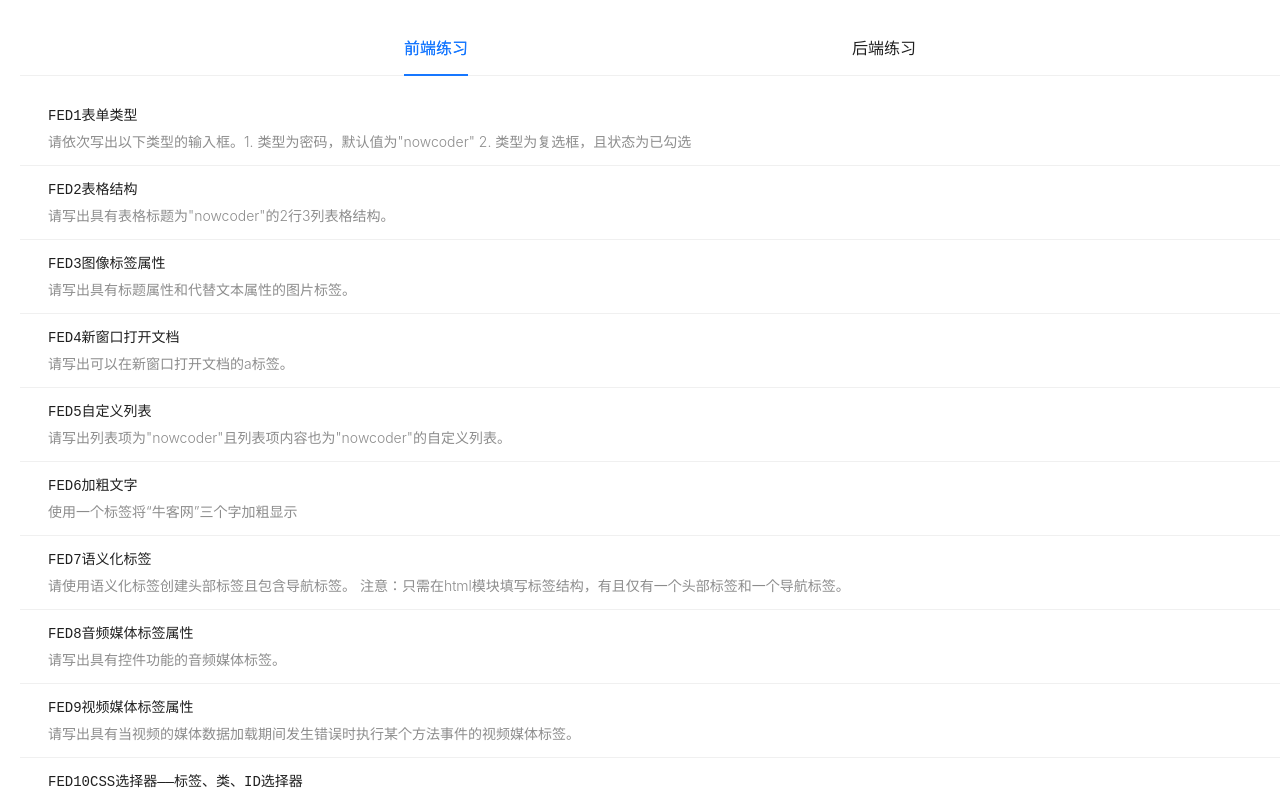
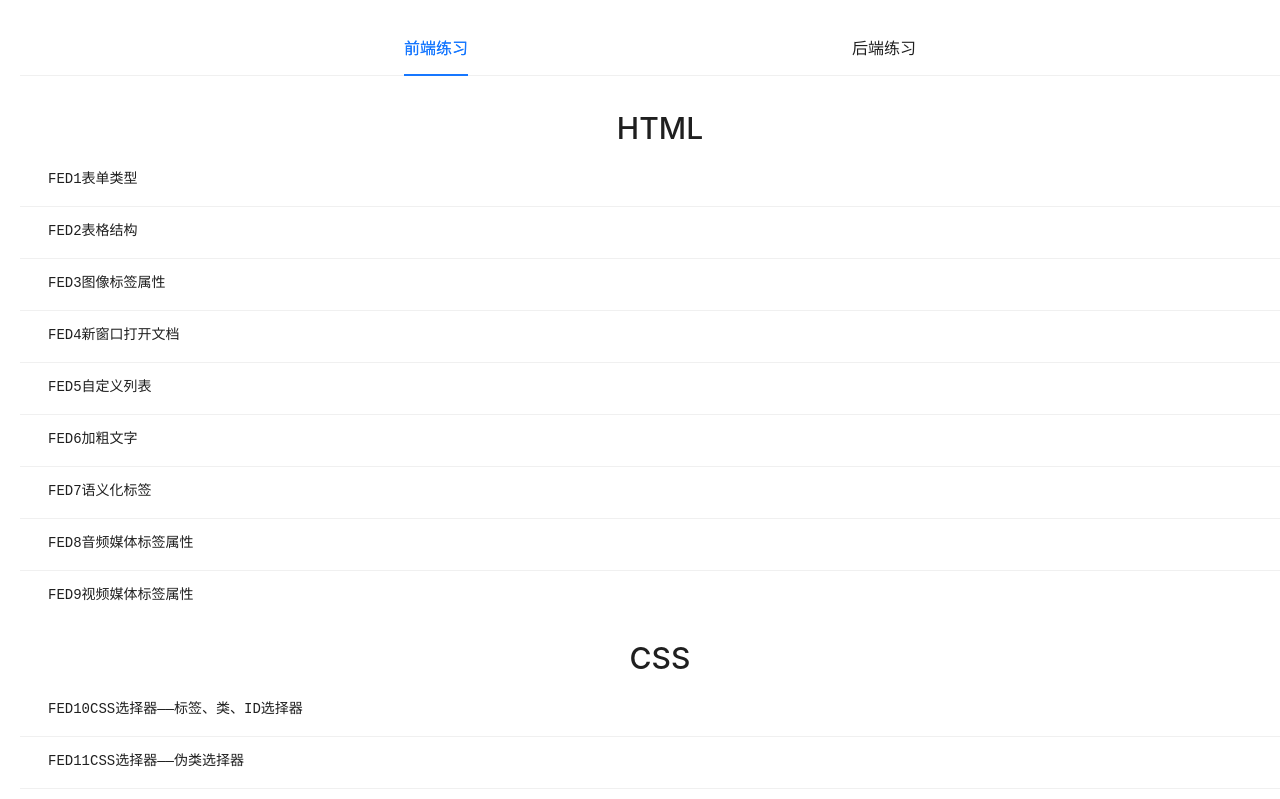
Before and after one commit to aub123/WED, a React (Vite) app: page /list in a window 1280 px wide. Shown: the top 799 px of the page. Built offline with nearby package versions, Linux system fonts and the light colour scheme.

Commit message:
simple api request mock

```diff
--- a/package.json
+++ b/package.json
@@ -12,6 +12,7 @@
     "@ant-design/icons": "^5.0.1",
     "ace-builds": "^1.16.0",
     "antd": "^5.4.1",
+    "axios": "^1.4.0",
     "qs": "^6.11.1",
     "rc-tabs": "^12.5.10",
     "react": "^18.2.0",
--- a/src/ExerciseList.jsx
+++ b/src/ExerciseList.jsx
@@ -2,17 +2,127 @@ import React, { useEffect, useState } from "react";
 import Plist from "./Plist";
 import { Tabs } from "antd";
 
-import data from "./mock/html题目集.json";
+// import data from "./mock/html题目集.json";
+import serviceAxios from "./assets/js/Myaxios";
+
 const ExerciseList = () => {
   const { TabPane } = Tabs;
 
   const [exercises, setExercises] = useState([]);
-
+  const [CSS,setCSS] = useState([])
   useEffect(() => {
     // 在这里可以发送请求获取所有的练习题目
     // 并将其存储到 exercises 变量中
-    const moca = data;
+    // serviceAxios.get("/allhtml",(res,err) => {
+    //   console.log(res)
+    //   setExercises(res)
+    // })
+    const moca = [
+      {
+        "number": "FED1",
+        "title": "表单类型",
+        "type": "HTML"
+      },
+      {
+        "number": "FED2",
+        "title": "表格结构",
+        "type": "HTML"
+      },
+      {
+        "number": "FED3",
+        "title": "图像标签属性",
+        "type": "HTML"
+      },
+      {
+        "number": "FED4",
+        "title": "新窗口打开文档",
+        "type": "HTML"
+      },
+      {
+        "number": "FED5",
+        "title": "自定义列表",
+        "type": "HTML"
+      },
+      {
+        "number": "FED6",
+        "title": "加粗文字",
+        "type": "HTML"
+      },
+      {
+        "number": "FED7",
+        "title": "语义化标签",
+        "type": "HTML"
+      },
+      {
+        "number": "FED8",
+        "title": "音频媒体标签属性",
+        "type": "HTML"
+      },
+      {
+        "number": "FED9",
+        "title": "视频媒体标签属性",
+        "type": "HTML"
+      }
+    ];
+    const moca1 = [
+      {
+        "number": "FED10",
+        "title": "CSS选择器——标签、类、ID选择器",
+        "type": "css"
+      },
+      {
+        "number": "FED11",
+        "title": "CSS选择器——伪类选择器",
+        "type": "css"
+      },
+      {
+        "number": "FED12",
+        "title": "CSS选择器——伪元素",
+        "type": "css"
+      },
+      {
+        "number": "FED13",
+        "title": "按要求写一个圆",
+        "type": "css"
+      },
+      {
+        "number": "FED14",
+        "title": "设置盒子宽高",
+        "type": "css"
+      },
+      {
+        "number": "FED15",
+        "title": "段落标识",
+        "type": "css"
+      },
+      {
+        "number": "FED16",
+        "title": "设置文字颜色",
+        "type": "css"
+      },
+      {
+        "number": "FED17",
+        "title": "?圣诞树",
+        "type": "css"
+      },
+      {
+        "number": "FED19",
+        "title": "固定定位",
+        "type": "css"
+      },
+      {
+        "number": "FED20",
+        "title": "CSS单位（一）",
+        "type": "css"
+      },
+      {
+        "number": "FED21",
+        "title": "CSS单位（二）",
+        "type": "css"
+      }
+    ]
     setExercises([...moca]);
+    setCSS([...moca1])
   }, []);
 
   const callback = () => {};
@@ -29,7 +139,10 @@ const ExerciseList = () => {
         onChange={callback}
       >
         <TabPane tab="前端练习" key="1">
+          <h2>HTML</h2>
           <Plist exercises={exercises} />
+          <h2>CSS</h2>
+          <Plist exercises={CSS}/>
         </TabPane>
         <TabPane tab="后端练习" key="2"></TabPane>
       </Tabs>
--- a/src/Login.jsx
+++ b/src/Login.jsx
@@ -69,7 +69,7 @@ const Login = () => {
                         //         if (res.status == 200) {
                         //             await showModal()
                         //             setTimeout(() => {
-                        //                 navigate('/')
+                        //                 navigate('/list')
                         //             }, 2000);
 
                         //         }
--- a/src/Plist.jsx
+++ b/src/Plist.jsx
@@ -1,11 +1,16 @@
 import React from "react";
 import { List } from "antd";
+import { useNavigate } from "react-router-dom";
 
 const Plist = ({ exercises }) => {
-  const handleSelectExercise = (exerciseId) => {
+  const navigate = useNavigate();
+  const handleSelectExercise = ({number,type}) => {
+    // console.log(params);
     // 在这里可以触发选中练习题目的事件
+    navigate(`/problem?problemId=${number}&type=${type}`)
     // 将 exerciseId 传递给父组件
   };
+
   return (
     <List
       // header = {(<div>}</div>)}
@@ -13,12 +18,11 @@ const Plist = ({ exercises }) => {
       dataSource={exercises}
       // style={{width: "100vh"}}
       renderItem={(item) => (
-        <List.Item onClick={() => handleSelectExercise(item.id)}>
+        <List.Item onClick={() => handleSelectExercise({number:item.number,type:item.type})}>
           <List.Item.Meta
             className="list-item"
-            header={<div>{item.所属}</div>}
-            // avatar={<Avatar src={`https://xsgames.co/randomusers/avatar.php?g=pixel&key=${index%3}`} />}
-            title={<a href="#">{item.序号}{item.标题}</a>}
+            header={<div>{item.title}</div>}
+            title={<a>{item.number}{item.title}</a>}
             description={item.题目}
           />
         </List.Item>
--- a/src/ProblemPanel.jsx
+++ b/src/ProblemPanel.jsx
@@ -4,77 +4,84 @@ import { UserOutlined } from "@ant-design/icons";
 import { useState } from "react";
 import { useEffect } from "react";
 
-const mockTestData = [
-  { input: "1,2,3", output: "6" },
-  { input: "4,5,6", output: "15" },
-  { input: "10,20,30", output: "60" },
-];
+// const mockTestData = [
+//   { input: "1,2,3", output: "6" },
+//   { input: "4,5,6", output: "15" },
+//   { input: "10,20,30", output: "60" },
+// ];
 
-const mockCommentsData = [
-  {
-    author: "user1",
-    avatar: <Avatar icon={<UserOutlined />} />,
-    content: <p>这道题很有意思！</p>,
-    datetime: (
-      <Tooltip title={"2022-04-02 12:34:56"}>
-        <span>{"3 days ago"}</span>
-      </Tooltip>
-    ),
-  },
-  {
-    author: "user2",
-    avatar: <Avatar icon={<UserOutlined />} />,
-    content: <p>感觉很难呢</p>,
-    datetime: (
-      <Tooltip title={"2022-04-01 10:11:12"}>
-        <span>{"4 days ago"}</span>
-      </Tooltip>
-    ),
-  },
-];
+// const mockCommentsData = [
+//   {
+//     author: "user1",
+//     avatar: <Avatar icon={<UserOutlined />} />,
+//     content: <p>这道题很有意思！</p>,
+//     datetime: (
+//       <Tooltip title={"2022-04-02 12:34:56"}>
+//         <span>{"3 days ago"}</span>
+//       </Tooltip>
+//     ),
+//   },
+//   {
+//     author: "user2",
+//     avatar: <Avatar icon={<UserOutlined />} />,
+//     content: <p>感觉很难呢</p>,
+//     datetime: (
+//       <Tooltip title={"2022-04-01 10:11:12"}>
+//         <span>{"4 days ago"}</span>
+//       </Tooltip>
+//     ),
+//   },
+// ];
 
-const ProblemDescription = ({ title, content }) => (
-  <Card title={title} bordered={false}>
-    <p>{content}</p>
-  </Card>
-);
+// const ProblemDescription = ({ title, content }) => (
+//   <Card title={title} bordered={false}>
+//     <p>{content}</p>
+//   </Card>
+// );
 
-const TestCases = () => (
-  <Card title="测试用例" bordered={false}>
-    <List
-      dataSource={mockTestData}
-      renderItem={(item) => (
-        <List.Item>
-          <List.Item.Meta title={`输入: ${item.input}`} />
-          <div>{`输出: ${item.output}`}</div>
-        </List.Item>
-      )}
-    />
-  </Card>
-);
-
-
+// const TestCases = () => (
+//   <Card title="测试用例" bordered={false}>
+//     <List
+//       dataSource={mockTestData}
+//       renderItem={(item) => (
+//         <List.Item>
+//           <List.Item.Meta title={`输入: ${item.input}`} />
+//           <div>{`输出: ${item.output}`}</div>
+//         </List.Item>
+//       )}
+//     />
+//   </Card>
+// );
 
 const ProblemPanel = ({ title, content }) => {
+  const [list, setList] = useState([]);
+
   useEffect(() => {
-    console.log(1)
-  },[])
-  const mock = {
-    "序号": "FED1",
-    "标题": "表单类型",
-    "题目": "请依次写出以下类型的输入框。1. 类型为密码，默认值为\"nowcoder\" 2. 类型为复选框，且状态为已勾选",
-    "题解": "<input type=\"password\" value=\"newcoder\">\n<br>\n<input type=\"checkbox\" checked>",
-    "python测试脚本": null,
-    "所属": "HTML"
-  }
-  const [list, setList] = useState([
-    { id: 1, title: "题目", content: mock.题目 },
-    { id: 2, title: "题解", content: mock.题解 },
-    { id: 3, title: "提交记录", content: mock.python测试脚本 },
-  ]);
+    // console.log(1)
+
+    const data = [
+      {
+        eid: 1,
+        number: "FED1",
+        title: "表单类型",
+        task: '请依次写出以下类型的输入框。1. 类型为密码，默认值为"nowcoder" 2. 类型为复选框，且状态为已勾选',
+        solution:
+          '<input type="password" value="newcoder">\n<br>\n<input type="checkbox" checked>',
+        test: null,
+        type: "HTML",
+      },
+    ];
+
+    const mock = data[0];
+    setList([
+      { id: 1, title: "题目", content: mock.task },
+      { id: 2, title: "题解", content: mock.solution },
+      { id: 3, title: "提交记录", content: mock.test },
+    ]);
+  }, []);
   return (
     <div className="left-side">
-      <h2>{mock.序号}{mock.标题}</h2>
+      {/* <h2>{mock.序号}{mock.标题}</h2> */}
       <Tabs
         tabPosition={"left"}
         items={list.map((item) => {
--- a/src/assets/js/config.js
+++ b/src/assets/js/config.js
@@ -1,5 +1,5 @@
 const serverConfig = {
-  baseURL: "https://smallpig.site", // 请求基础地址,可根据环境自定义
-  useTokenAuthorization: true, // 是否开启 token 认证
+  baseURL: "https://localhost:8080", // 请求基础地址,可根据环境自定义
+  useTokenAuthorization: false, // 是否开启 token 认证
 };
 export default serverConfig;
```
Also changed, not shown: 1 other file (tests, documents, lock files or other folders).
